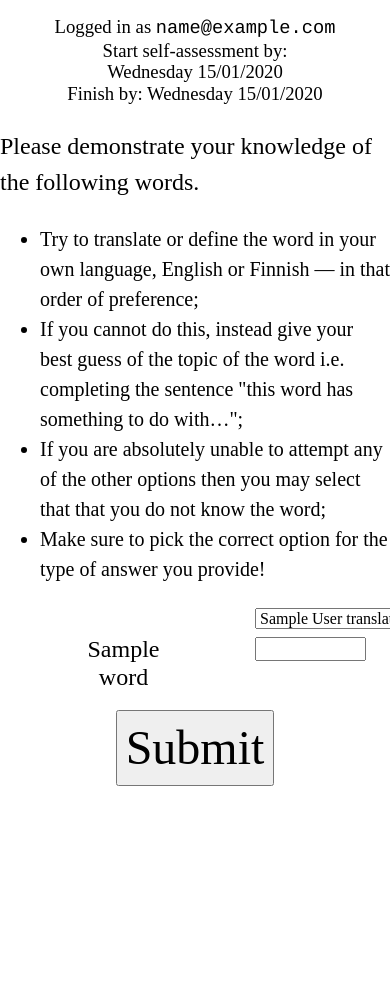
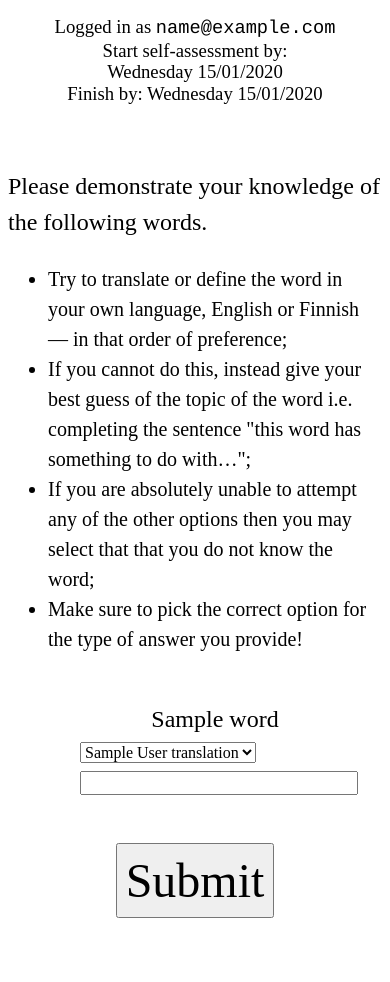
Before and after one commit to frankier/finnvocabcollect, a Python web app: template selfassess/selfassess/templates/miniexam.html in a window 390 px wide; the page is wider, and only the part inside the window is pictured. Before the commit the page ends 786 px from the top of that part, so only its background shows below. Run offline with Jinja, Linux system fonts and the light colour scheme; the template is opened without the code that fills it: most values are stand-ins (such as "Sample title", 1, 10 or a date in 2020).

Commit message:
Improve miniexam layout on mobile and add indicators of which are answered to improve usability

```diff
--- a/selfassess/selfassess/templates/miniexam.html
+++ b/selfassess/selfassess/templates/miniexam.html
@@ -1,6 +1,13 @@
 {% extends "base.html" %}
 
 {% block body %}
+<style type="text/css">
+@media screen and (min-width:30em) {
+    .cols2-ns {
+        column-count: 2;
+    }
+}
+</style>
 <input
     type="hidden"
     name="event"
@@ -16,7 +23,7 @@
 <form
      id="miniexamform"
      method="post"
-     class="ma5 mt0 mw7 center"
+     class="mv5 mt0 mw7 center-ns mh2"
      action="{{ url_for("miniexam") }}"
 >
     <input
@@ -44,9 +51,15 @@
             </li>
         </ul>
     </div>
-    <ul class="list" style="column-count: 2;">
+    <ul class="list cols2-ns">
         {% for word in words %}
-            <li class="pa4">
+            <li class="pa4 relative"
+            _="
+           on validityChange(valid)
+           if valid then add .bg-washed-green then remove .o-0 from #tick_{{ word.id }}
+           else remove .bg-washed-green then add .o-0 to #tick_{{ word.id }}
+           ">
+                <span id="tick_{{ word.id }}" class="absolute right-0 top-0 ma2 f3 dark-green o-0">✓</span>
                 <div class="tc f3 mb1">{{ word.word }}</div>
                 <input type="hidden" name="word_id" value="{{ word.id }}">
                 <select class="mv1" name="defn_type"
@@ -54,6 +67,7 @@
                 on change or load
                 set the disabled of #text_{{ word.id}} to (my value is 'donotknow')
                 then set the required of #text_{{ word.id}} to (my value is not 'donotknow')
+                then send validityChange(valid:(#text_{{ word.id}}.validity.valid)) to parentElement of me
                 ">
                     {% for language in languages %}
                         <option value="definition_{{ language.language }}">{{ language.display_name() }} translation</option>
@@ -66,6 +80,7 @@
                 <input class="mt1 w-100" id="text_{{ word.id }}" name="response" required
                 _="
                 on input call me.setCustomValidity('')
+                on change send validityChange(valid:me.validity.valid) to parentElement of me
                 on invalid call me.setCustomValidity('Please fill this in or select \'Do not know\'')
                 ">
             </li>
```
